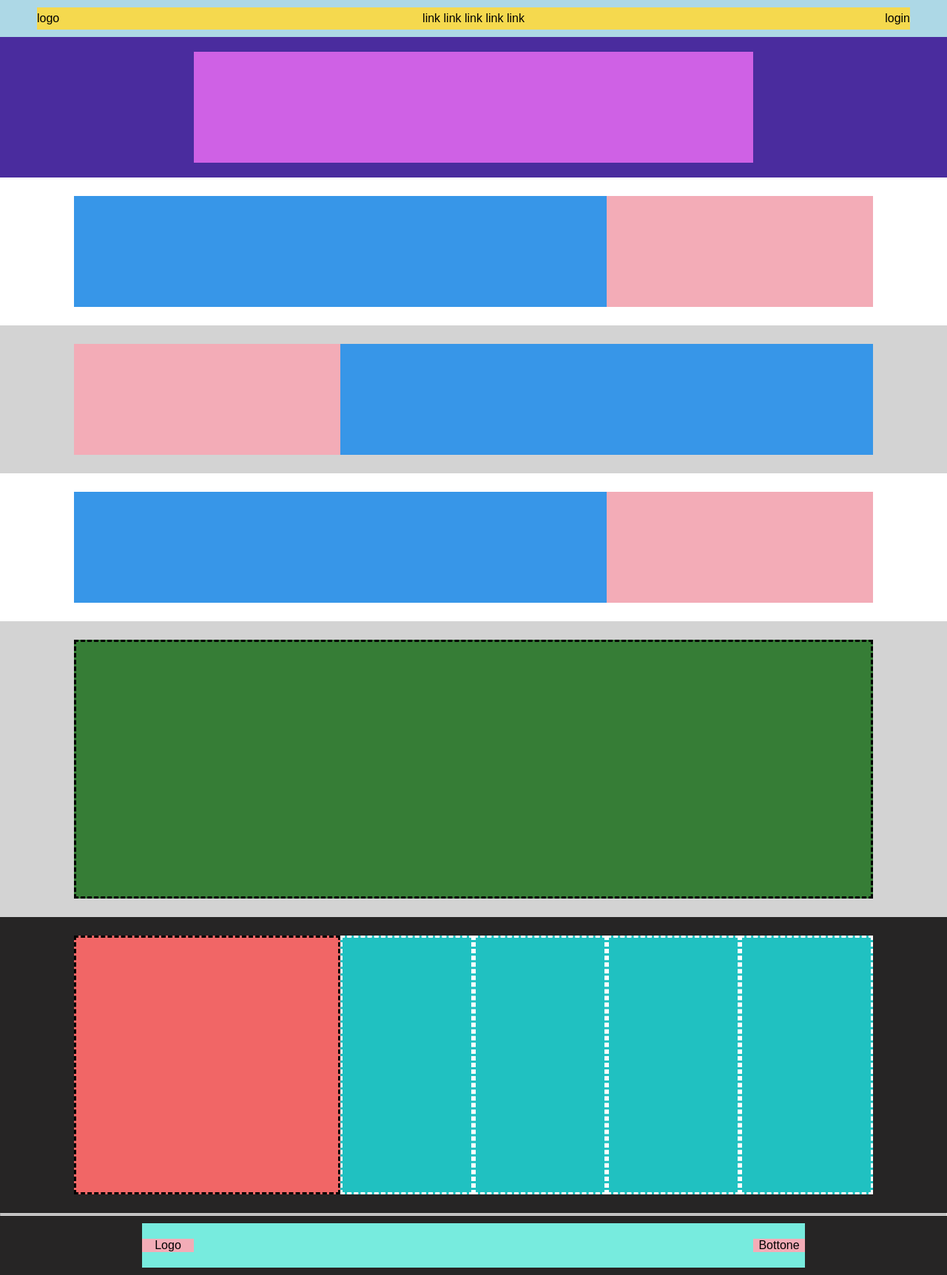
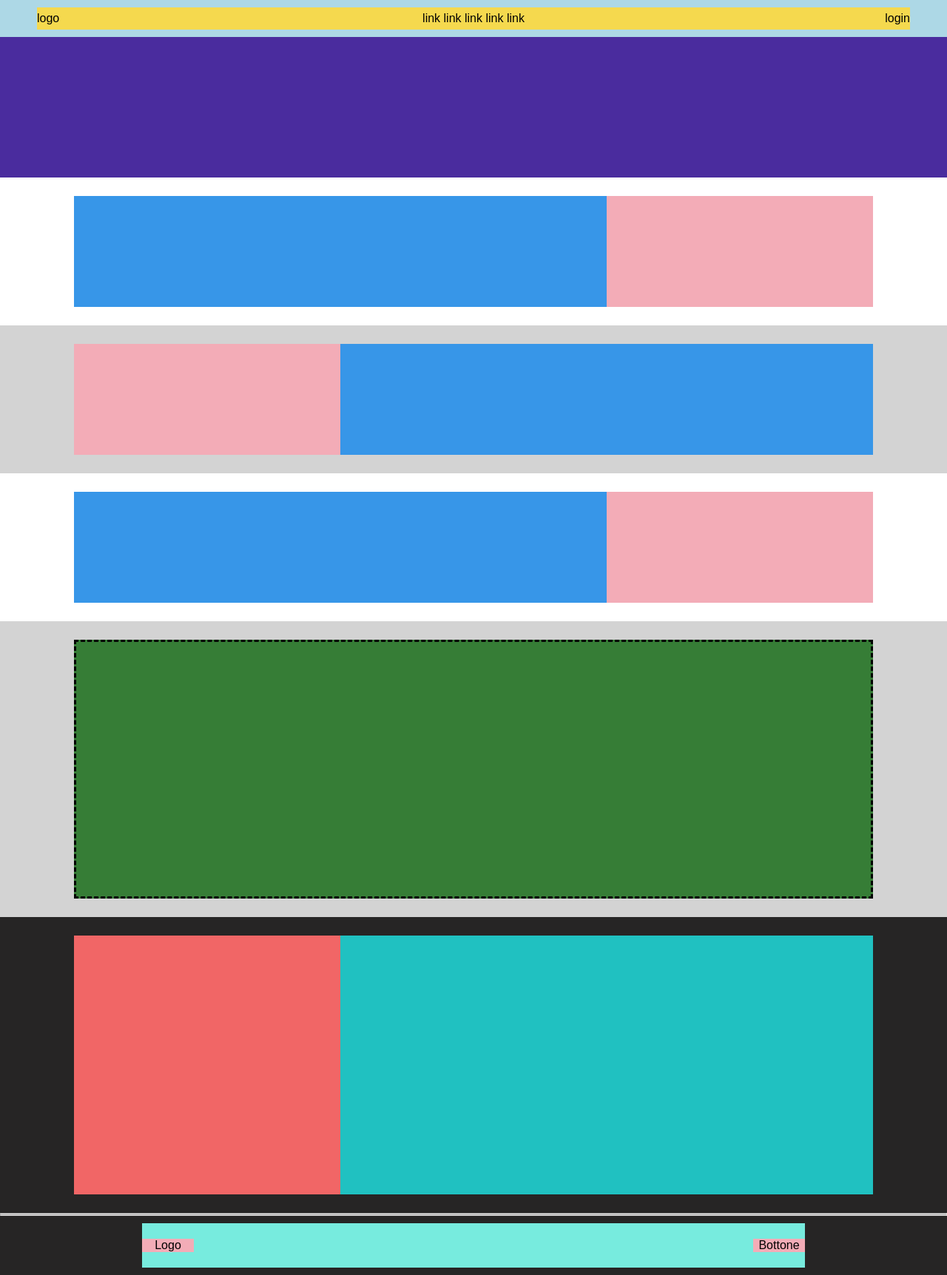
Before and after one commit to SwitchTia/htmlcss-discord, a plain HTML site: page index.html in a window 1280 px wide. Shown: the whole page at 74% size. Drawn offline with Linux system fonts and the light colour scheme.

Commit message:
Feat: Add Img, small changes (wip)

```diff
--- a/css/style.css
+++ b/css/style.css
@@ -30,7 +30,7 @@ body{
 }
 
 .container{
-    width: 100%;
+    /* width: 100%;  */
     display: flex;
     flex-direction: row;
     justify-content: center;
@@ -88,9 +88,13 @@ MAIN
 ****************************************
 */
 .card-main{
-    width: 70%;
+    max-width: 70%;
     margin-top: 20px;
     margin-bottom: 20px;
+}
+.main-bg-img{
+    background-image: url('/img/small-img/jumbo.png');
+    background-size:cover;
 }
 
 /*
@@ -147,11 +151,9 @@ SECTION 5
 }
 
 .border-styleB{
-    border-style: dashed;
     color: rgb(0, 0, 0);
 }
 .border-styleW{
-    border-style: dashed;
     color: white;
 }
 
--- a/index.html
+++ b/index.html
@@ -15,8 +15,8 @@
 
     </nav>
 
-    <!-- MAIN section -->
-    <main class="container bg-purple">
+    <!-- MAIN/HERO section -->
+    <main class="container bg-purple main-bg-image">
         <div class="card-main bg-pink height-150 margin-top-buttom"></div>
     </main>
 
```
Also changed, not shown: img/discord.png (added), img/discord_blocks.png (deleted), img/small-img/ita.png (added), img/small-img/item1.svg (added), img/small-img/item2.svg (added), img/small-img/item3.svg (added), img/small-img/item4-big.svg (added), img/small-img/jumbo.png (added), img/small-img/logo.svg (added), img/small-img/stars.svg (added), img/small-img/wave.svg (added), 1 other file.
